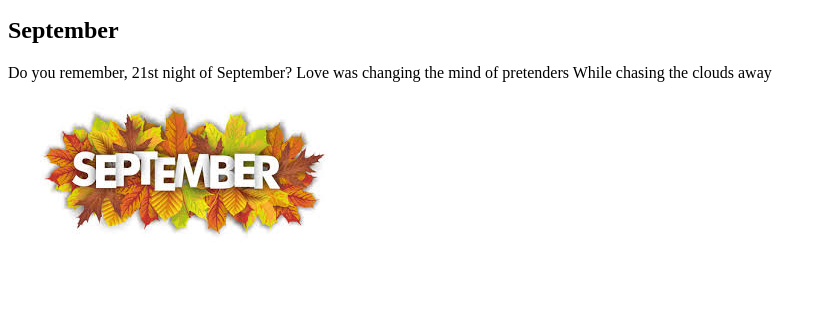
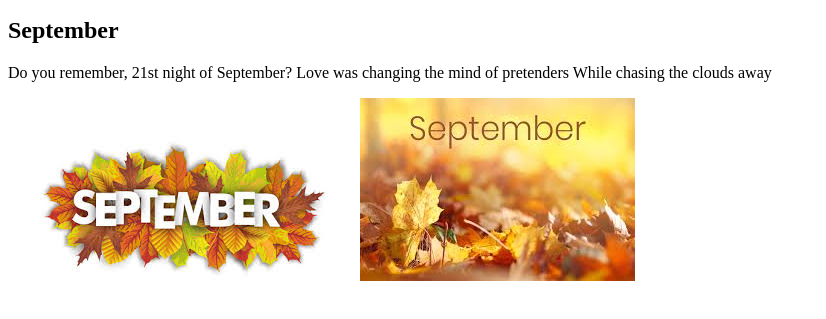
Before and after one commit to onepointat/testrepo1, a plain HTML site: page index.html in a window 1280 px wide. Shown: the part 123-442 px from the top of the page, without its empty margins (0-826 px from the left). Drawn offline with Linux system fonts and the light colour scheme.

Commit message:
img2 commit

```diff
--- a/index.html
+++ b/index.html
@@ -11,3 +11,4 @@ Love was changing the mind of pretenders
 While chasing the clouds away
 </p>
 <img src="images/september.jpg"/>
+<img src="images/september2.jpg"/>
```
Also changed, not shown: images/september2.jpg (added).
